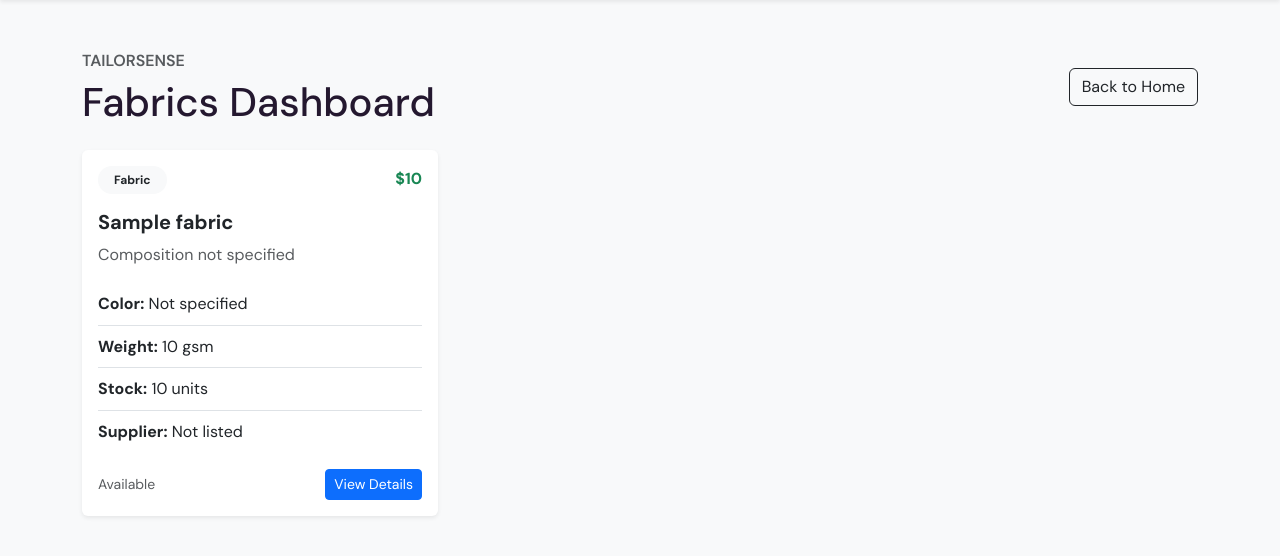
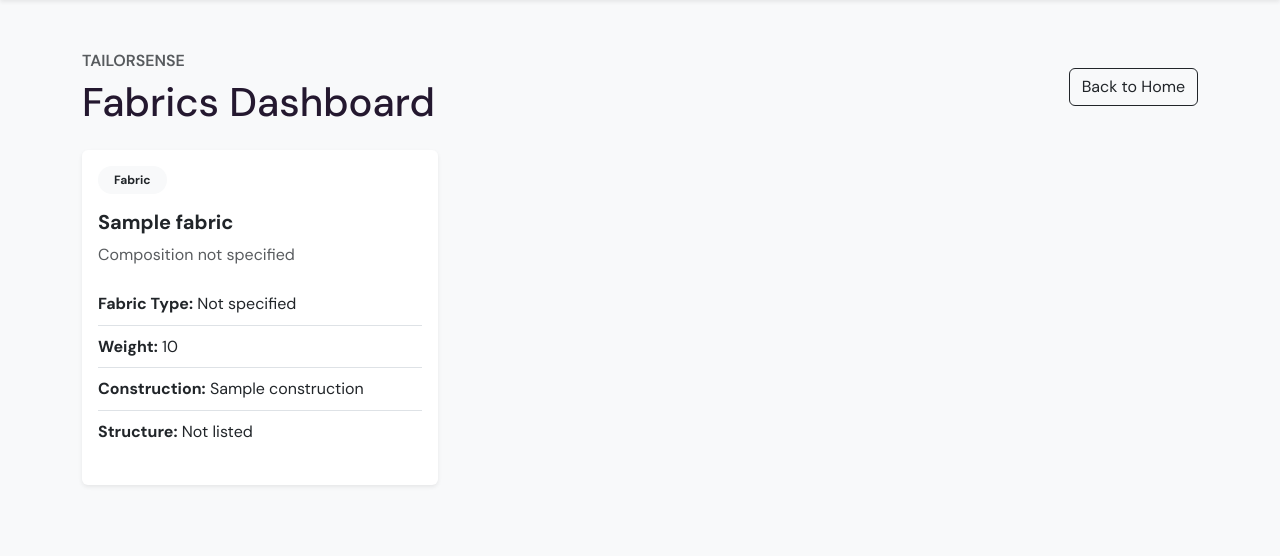
Before and after one commit to NelsonOmoniyi/TailorSense-API, a Django app: template templates/fabrics/dashboard.html in a window 1280 px wide. Shown: the part 58-614 px from the top of the page. Run offline with Django 5.2, Linux system fonts and the light colour scheme; the template is opened without the code that fills it: most values are stand-ins (such as "Sample title", 1, 10 or a date in 2020).

Commit message:
Added Data to the fabrics DB and fixed fabrics dashboard

```diff
--- a/apps/fabrics/api_views.py
+++ b/apps/fabrics/api_views.py
@@ -19,7 +19,7 @@ def fabric_list(request):
     if user is None:
         return Response({'detail': 'Authentication required.'}, status=status.HTTP_401_UNAUTHORIZED)
 
-    fabrics = Fabric.objects.order_by('name')
+    fabrics = Fabric.objects.order_by('fabric_name')
     serializer = FabricSerializer(fabrics, many=True)
     return Response(serializer.data, status=status.HTTP_200_OK)
 
--- a/apps/fabrics/models.py
+++ b/apps/fabrics/models.py
@@ -18,7 +18,7 @@ class Fabric(models.Model):
     fabric_type = models.CharField(max_length=100, blank=True)
     composition = models.CharField(max_length=200, blank=True)
     construction = models.CharField(max_length=100, blank=True)
-    weight = models.PositiveIntegerField(blank=True)
+    weight = models.CharField(max_length=100, blank=True)
     stretch = models.CharField(
         max_length=20,
         choices=PropertyLevel.choices,
--- a/templates/fabrics/dashboard.html
+++ b/templates/fabrics/dashboard.html
@@ -19,32 +19,32 @@
                     <div class="card h-100 shadow-sm border-0">
                         <div class="card-body d-flex flex-column">
                             <div class="d-flex justify-content-between align-items-start mb-3">
-                                <span class="badge bg-light text-dark rounded-pill px-3 py-2">{{ fabric.category|default:'Fabric' }}</span>
-                                <span class="fw-bold text-success">${{ fabric.price_per_meter }}</span>
+                                <span class="badge bg-light text-dark rounded-pill px-3 py-2">{{ fabric.fiber_category|default:'Fabric' }}</span>
+                                <!-- <span class="fw-bold text-success">${{ fabric.price_per_meter }}</span> -->
                             </div>
 
-                            <h5 class="card-title fw-bold mb-2">{{ fabric.name }}</h5>
+                            <h5 class="card-title fw-bold mb-2">{{ fabric.fabric_name }}</h5>
                             <p class="text-muted mb-3">{{ fabric.composition|default:'Composition not specified' }}</p>
 
                             <ul class="list-group list-group-flush mb-3">
                                 <li class="list-group-item px-0">
-                                    <strong>Color:</strong> {{ fabric.color|default:'Not specified' }}
+                                    <strong>Fabric Type:</strong> {{ fabric.fabric_type|default:'Not specified' }}
                                 </li>
                                 <li class="list-group-item px-0">
-                                    <strong>Weight:</strong> {{ fabric.weight_gsm }} gsm
+                                    <strong>Weight:</strong> {{ fabric.weight }}
                                 </li>
                                 <li class="list-group-item px-0">
-                                    <strong>Stock:</strong> {{ fabric.stock_units }} units
+                                    <strong>Construction:</strong> {{ fabric.construction }}
                                 </li>
                                 <li class="list-group-item px-0">
-                                    <strong>Supplier:</strong> {{ fabric.supplier|default:'Not listed' }}
+                                    <strong>Structure:</strong> {{ fabric.structure|default:'Not listed' }}
                                 </li>
                             </ul>
 
-                            <div class="mt-auto d-flex justify-content-between align-items-center">
+                            <!-- <div class="mt-auto d-flex justify-content-between align-items-center">
                                 <small class="text-muted">Available</small>
                                 <button class="btn btn-primary btn-sm">View Details</button>
-                            </div>
+                            </div> -->
                         </div>
                     </div>
                 </div>
```
